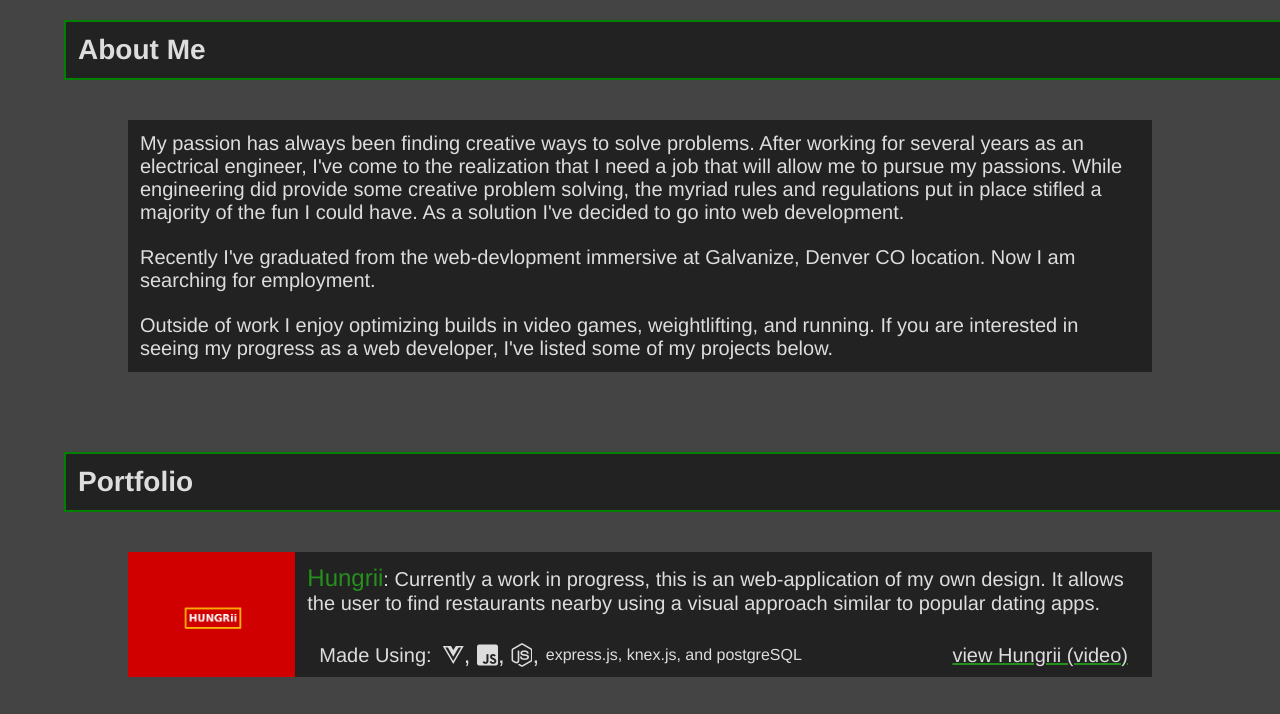
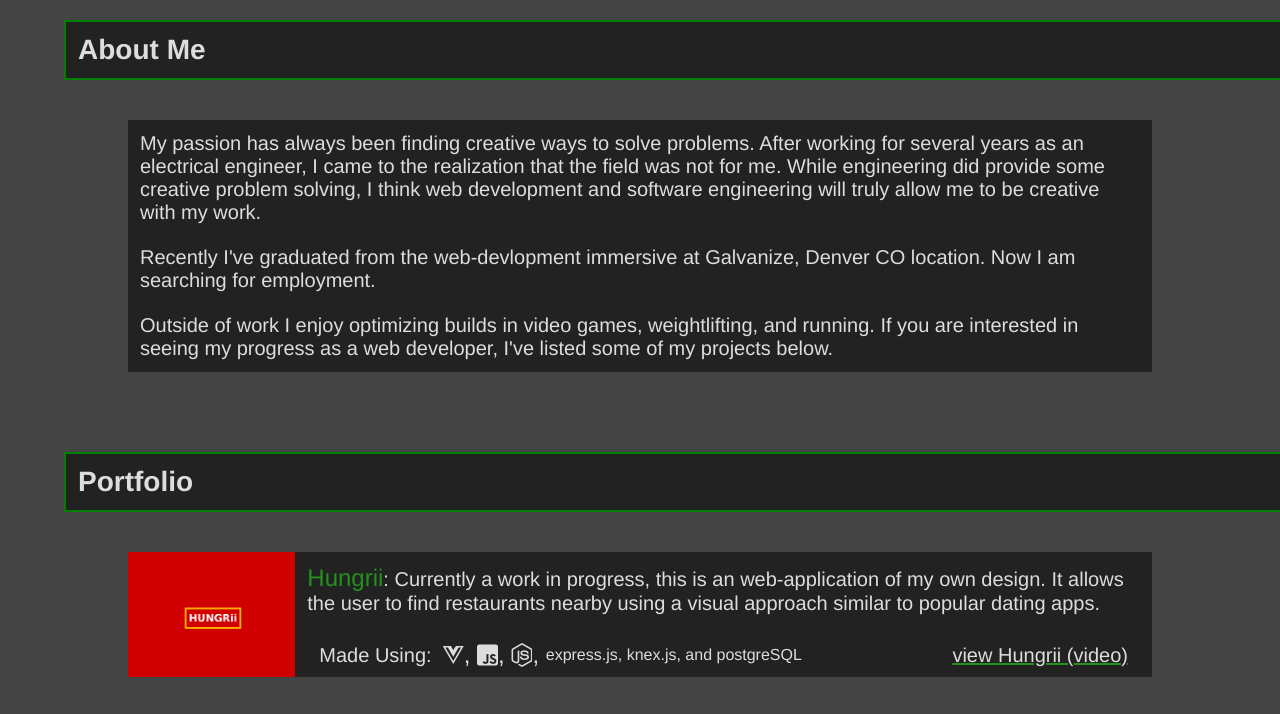
Before and after one commit to Kata7/personal_site, a plain HTML site: page index.html in a window 1280 px wide. Shown: the part 820-1534 px from the top of the page. Drawn offline with Linux system fonts and the light colour scheme.

Commit message:
fixed about me message

```diff
--- a/index.html
+++ b/index.html
@@ -32,7 +32,7 @@
   <div class="about" id="about">
     <h1 class="section-header">About Me</h1>
     <div class="about-content">
-      <p>My passion has always been finding creative ways to solve problems. After working for several years as an electrical engineer, I've come to the realization that I need a job that will allow me to pursue my passions. While engineering did provide some creative problem solving, the myriad rules and regulations put in place stifled a majority of the fun I could have. As a solution I've decided to go into web development.</p>
+      <p>My passion has always been finding creative ways to solve problems. After working for several years as an electrical engineer, I came to the realization that the field was not for me. While engineering did provide some creative problem solving, I think web development and software engineering will truly allow me to be creative with my work.</p>
       <br>
       <p>Recently I've graduated from the web-devlopment immersive at Galvanize, Denver CO location.  Now I am searching for employment.</p>
       <br>
```
